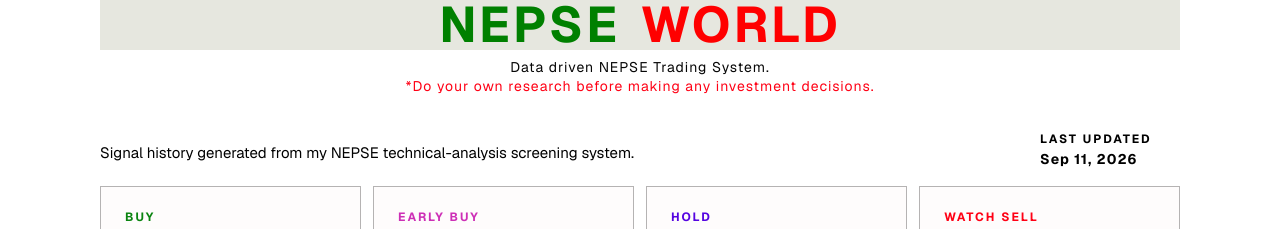
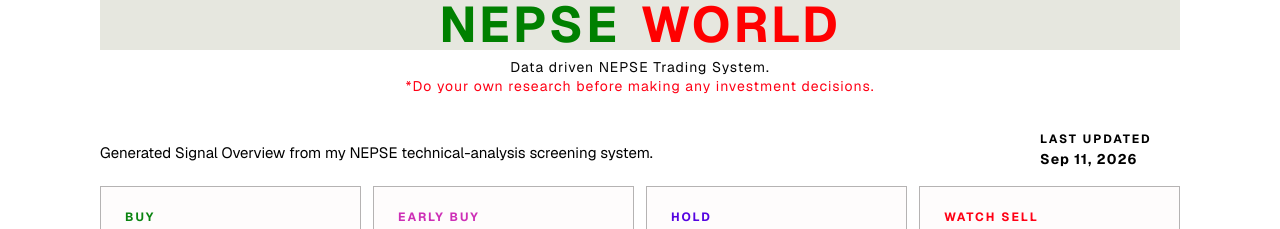
Before and after one commit to RajKhem/yk-portfolio, a Next.js app: page /nepse in a window 1280 px wide. Shown: the top 229 px of the page. Built offline with nearby package versions, Linux system fonts and the light colour scheme.

Commit message:
nepse signal overview

```diff
--- a/components/NepseSignals.js
+++ b/components/NepseSignals.js
@@ -174,7 +174,7 @@ export default function NepseSignals({ rows }) {
             </h1> */}
 
             <p className="nepse-description">
-              Signal history generated from my NEPSE
+              Generated Signal Overview from my NEPSE
               technical-analysis screening system.
             </p>
           </div>
```
Lines whose indentation alone changed are shown as unchanged.
